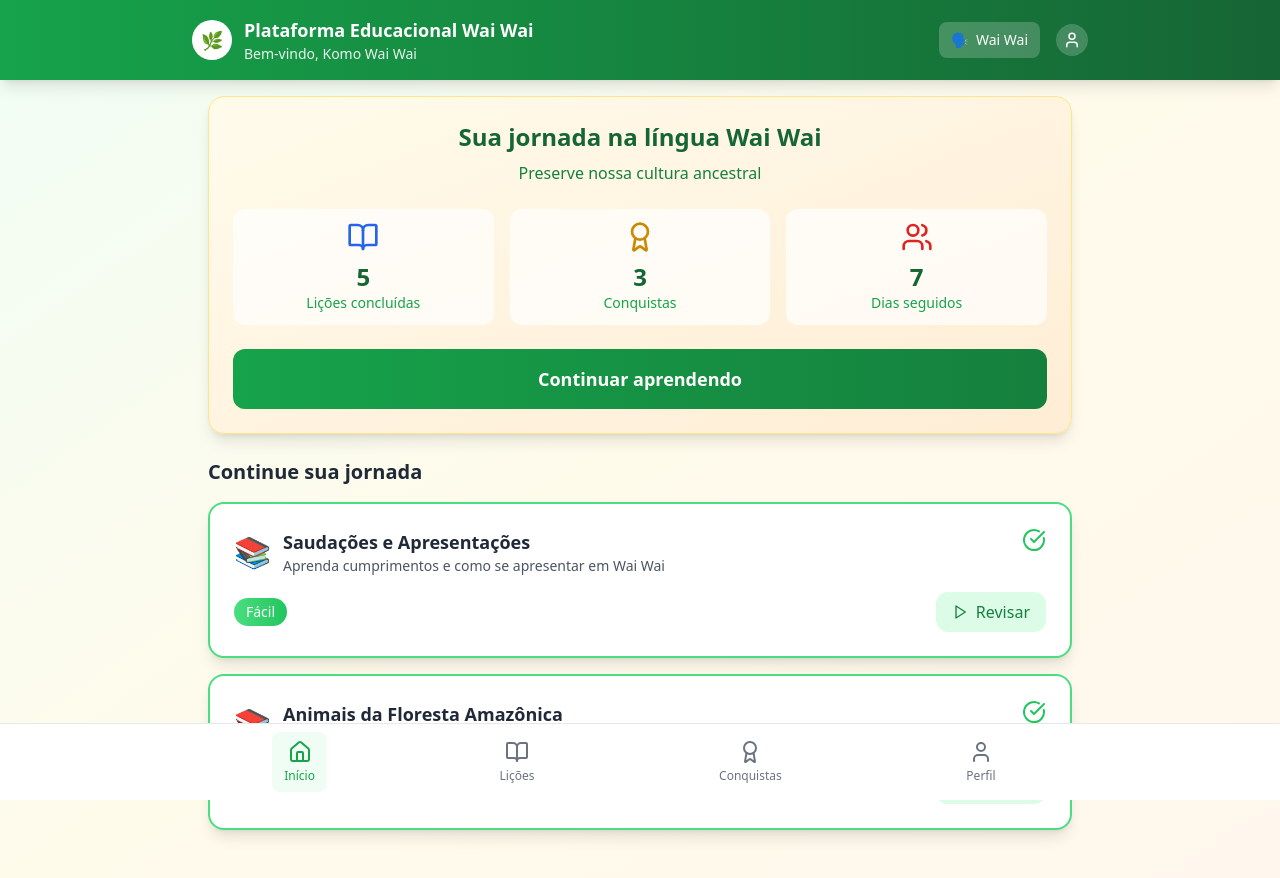
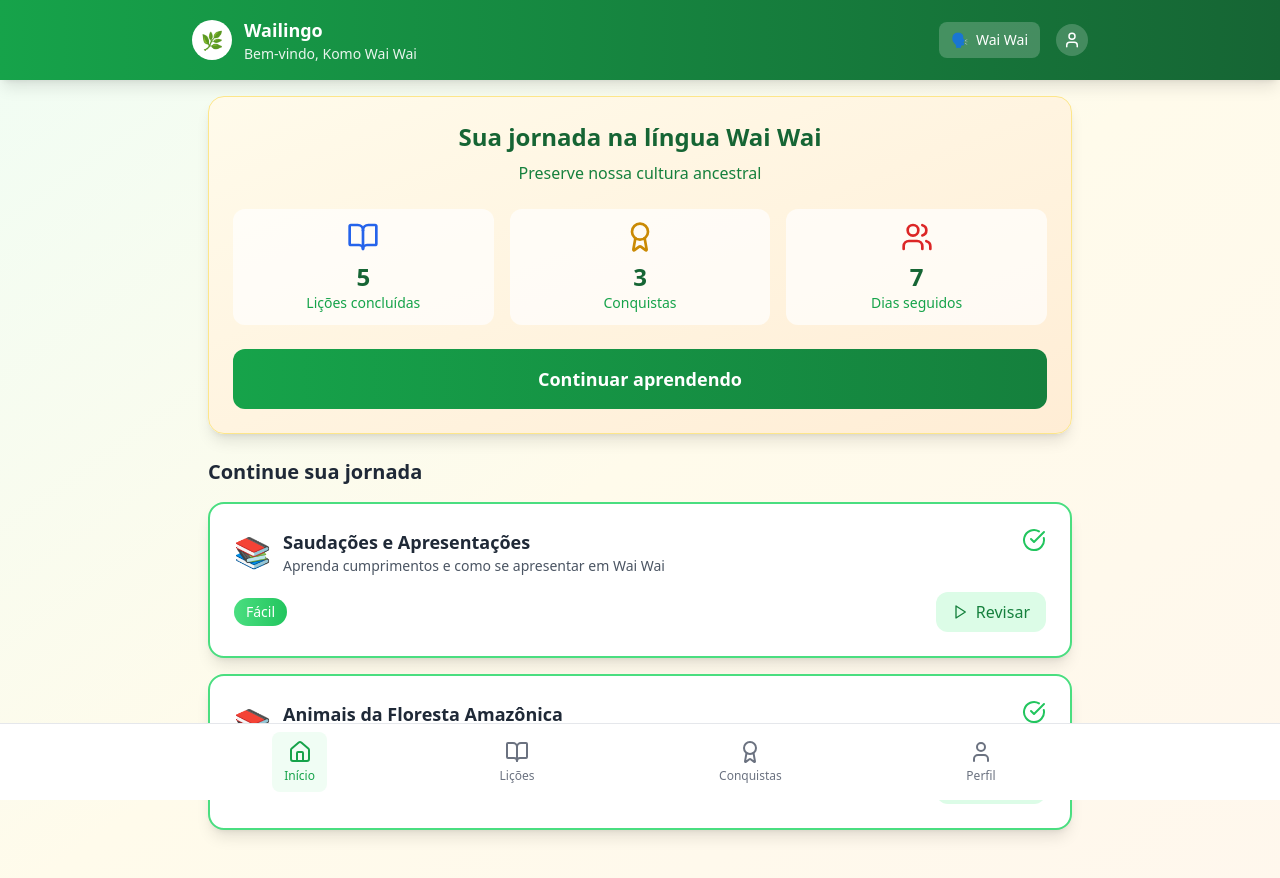
Before and after one commit to KhalilDiasDev/wailingo-project, a React (Vite) app: page / in a window 1280 px wide. Shown: the top 878 px of the page. Built offline with nearby package versions, Linux system fonts and the light colour scheme.

Commit message:
Rename application to Wailingo
Rename application title in index.html and Header component.

```diff
--- a/index.html
+++ b/index.html
@@ -1,14 +1,15 @@
+
 <!DOCTYPE html>
 <html lang="en">
   <head>
     <meta charset="UTF-8" />
     <meta name="viewport" content="width=device-width, initial-scale=1.0" />
-    <title>mata-mata-lingua-amazonia</title>
-    <meta name="description" content="Lovable Generated Project" />
+    <title>Wailingo</title>
+    <meta name="description" content="Wailingo - Plataforma Educacional Wai Wai" />
     <meta name="author" content="Lovable" />
 
-    <meta property="og:title" content="mata-mata-lingua-amazonia" />
-    <meta property="og:description" content="Lovable Generated Project" />
+    <meta property="og:title" content="Wailingo" />
+    <meta property="og:description" content="Wailingo - Plataforma Educacional Wai Wai" />
     <meta property="og:type" content="website" />
     <meta property="og:image" content="https://lovable.dev/opengraph-image-p98pqg.png" />
 
--- a/src/components/Header.tsx
+++ b/src/components/Header.tsx
@@ -12,12 +12,12 @@ const Header: React.FC<HeaderProps> = ({ currentLanguage, onLanguageToggle, user
   const translations = {
     pt: {
       welcome: 'Bem-vindo',
-      platform: 'Plataforma Educacional Wai Wai',
+      platform: 'Wailingo',
       language: 'Idioma'
     },
     waiwai: {
       welcome: 'Wayamî',
-      platform: 'Wai Wai Mbaé Kuaá Retama',
+      platform: 'Wailingo',
       language: 'Nheenga'
     }
   };
```
